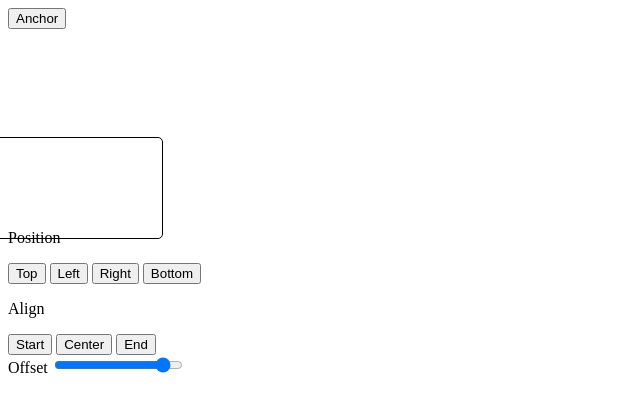
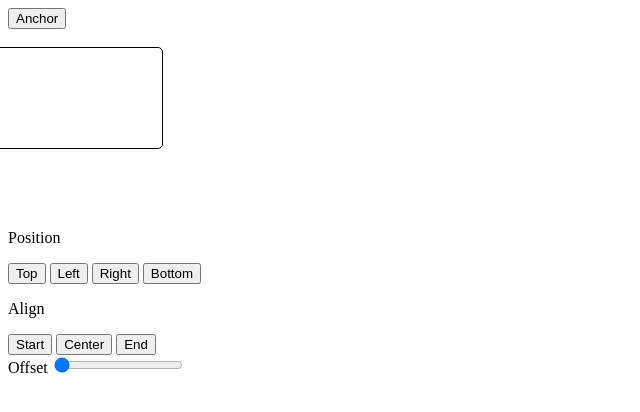
Before and after one commit to preachjs/popper, a website with bundled scripts: page docs/index.html in a window 1280 px wide. Shown: the whole page, without its empty margins (0-640 px from the left). Built offline with nearby package versions, Linux system fonts and the light colour scheme.

Commit message:
docs: sensible default offset

```diff
--- a/docs/index.html
+++ b/docs/index.html
@@ -78,7 +78,7 @@
     </div>
     <div class="mt-10">
       <label class="flex gap-2 items-center">Offset
-        <input min="0" max="100" value="90" step="10" type="range" id="offsetRange" name="offset" />
+        <input min="0" max="100" value="0" step="10" type="range" id="offsetRange" name="offset" />
       </label>
     </div>
   </div>
--- a/package.json
+++ b/package.json
@@ -35,7 +35,7 @@
     "prepublishOnly": "node build.js"
   },
   "nano-staged": {
-    "*.{js,ts,html,json}": ["biome check --fix"],
+    "*.{js,ts,json}": ["biome check --fix"],
     "*.{md}": ["prettier --write"]
   },
   "prettier": "@barelyhuman/prettier-config",
```
